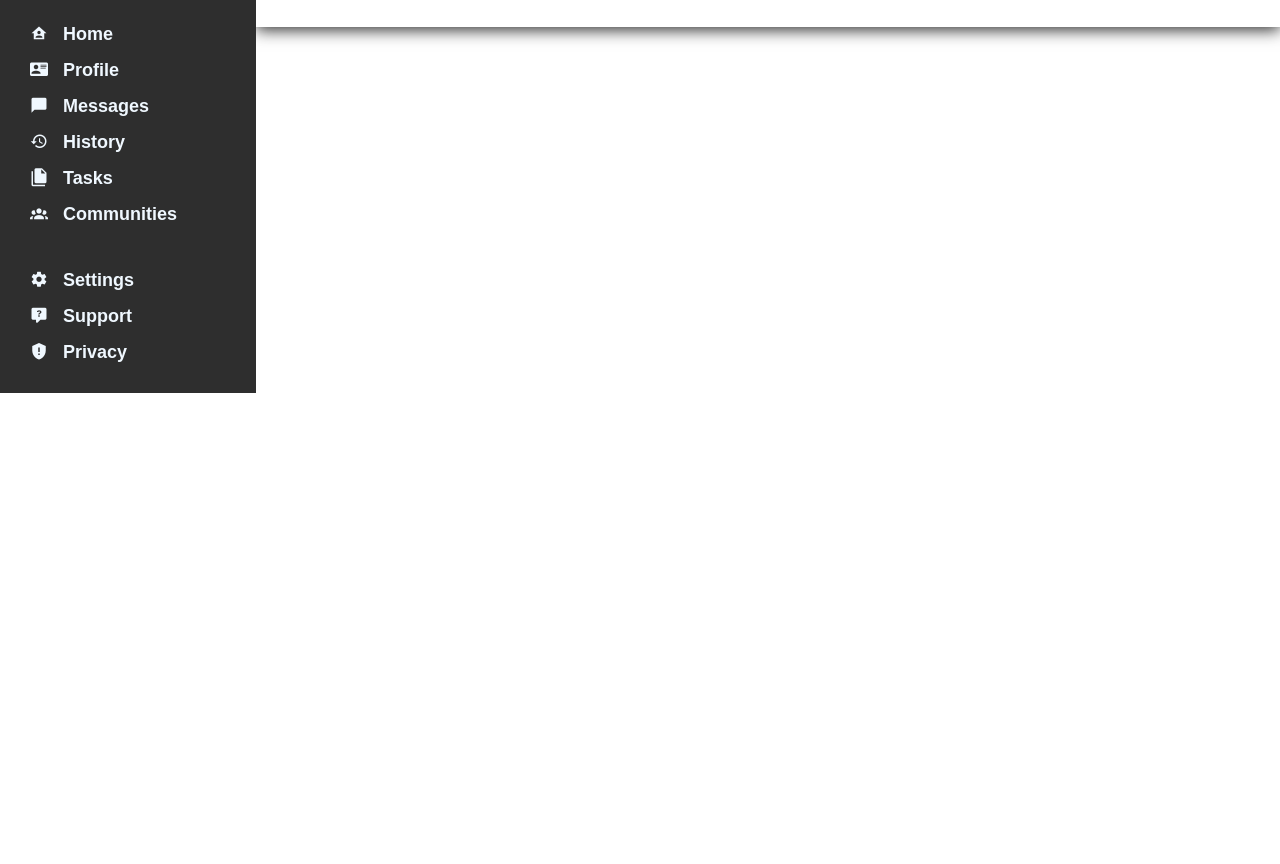
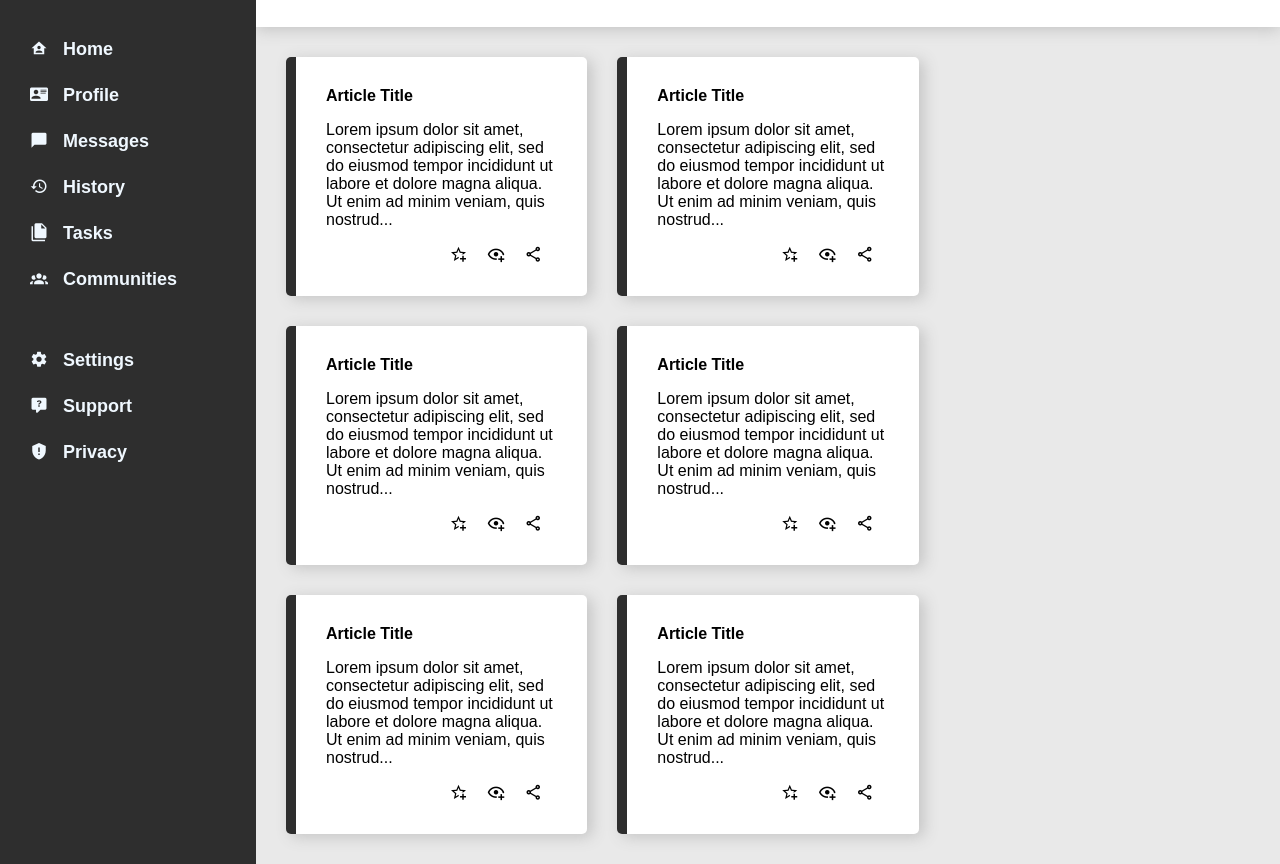
Before and after one commit to nathanielshuster/odin-admin-dashboard, a plain HTML site: page index.html in a window 1280 px wide. Shown: the part 72-936 px from the top of the page. Before the commit the page ends 800 px from the top, so only its background shows below. Drawn offline with Linux system fonts and the light colour scheme.

Commit message:
Remove grid from sidebar. Restructure main content grid

```diff
--- a/index.html
+++ b/index.html
@@ -30,9 +30,13 @@
     </header>
 
     <nav class="sidebar">
+      <div>
         <a href="#" class="nav-link spacer">
           <span class="mdi mdi-view-dashboard"></span>Dashboard
         </a>
+      </div>
+
+      <div class="menu">
         <a href="#" class="nav-link">
           <span class="mdi mdi-home-account"></span>Home
         </a>
@@ -51,6 +55,9 @@
         <a href="#" class="nav-link spacer">
           <span class="mdi mdi-account-group"></span>Communities
         </a>
+      </div>
+
+      <div class="menu">
         <a href="#" class="nav-link">
           <span class="mdi mdi-cog"></span>Settings
         </a>
@@ -60,7 +67,73 @@
         <a href="#" class="nav-link">
           <span class="mdi mdi-shield-alert"></span>Privacy
         </a>
+      </div>
     </nav>
+
+    <main class="content-area">
+      <div class="your-projects">
+        <div class="card">
+          <p class="title">Article Title</p>
+          <p>Lorem ipsum dolor sit amet, consectetur adipiscing elit, sed do eiusmod tempor incididunt ut labore et dolore magna aliqua. Ut enim ad minim veniam, quis nostrud...</p>
+          <div class="card-icons">
+            <span class="mdi mdi-star-plus-outline"></span>
+            <span class="mdi mdi-eye-plus-outline"></span>
+            <span class="mdi mdi-share-variant-outline"></span>
+          </div>
+        </div>
+
+        <div class="card">
+          <p class="title">Article Title</p>
+          <p>Lorem ipsum dolor sit amet, consectetur adipiscing elit, sed do eiusmod tempor incididunt ut labore et dolore magna aliqua. Ut enim ad minim veniam, quis nostrud...</p>
+          <div class="card-icons">
+            <span class="mdi mdi-star-plus-outline"></span>
+            <span class="mdi mdi-eye-plus-outline"></span>
+            <span class="mdi mdi-share-variant-outline"></span>
+          </div>
+        </div>
+
+        <div class="card">
+          <p class="title">Article Title</p>
+          <p>Lorem ipsum dolor sit amet, consectetur adipiscing elit, sed do eiusmod tempor incididunt ut labore et dolore magna aliqua. Ut enim ad minim veniam, quis nostrud...</p>
+          <div class="card-icons">
+            <span class="mdi mdi-star-plus-outline"></span>
+            <span class="mdi mdi-eye-plus-outline"></span>
+            <span class="mdi mdi-share-variant-outline"></span>
+          </div>
+        </div>
+
+        <div class="card">
+          <p class="title">Article Title</p>
+          <p>Lorem ipsum dolor sit amet, consectetur adipiscing elit, sed do eiusmod tempor incididunt ut labore et dolore magna aliqua. Ut enim ad minim veniam, quis nostrud...</p>
+          <div class="card-icons">
+            <span class="mdi mdi-star-plus-outline"></span>
+            <span class="mdi mdi-eye-plus-outline"></span>
+            <span class="mdi mdi-share-variant-outline"></span>
+          </div>
+        </div>
+
+        <div class="card">
+          <p class="title">Article Title</p>
+          <p>Lorem ipsum dolor sit amet, consectetur adipiscing elit, sed do eiusmod tempor incididunt ut labore et dolore magna aliqua. Ut enim ad minim veniam, quis nostrud...</p>
+          <div class="card-icons">
+            <span class="mdi mdi-star-plus-outline"></span>
+            <span class="mdi mdi-eye-plus-outline"></span>
+            <span class="mdi mdi-share-variant-outline"></span>
+          </div>
+        </div>
+
+        <div class="card">
+          <p class="title">Article Title</p>
+          <p>Lorem ipsum dolor sit amet, consectetur adipiscing elit, sed do eiusmod tempor incididunt ut labore et dolore magna aliqua. Ut enim ad minim veniam, quis nostrud...</p>
+          <div class="card-icons">
+            <span class="mdi mdi-star-plus-outline"></span>
+            <span class="mdi mdi-eye-plus-outline"></span>
+            <span class="mdi mdi-share-variant-outline"></span>
+          </div>
+        </div>
+      </div>
+
+    </main>
   </div>
 
     <!-- <div class="content-area">
--- a/styles.css
+++ b/styles.css
@@ -12,13 +12,18 @@ body {
   grid-column: 1/2;
   grid-row: 1/3;
 
-  display: grid;
-  gap: 15px;
   padding: 30px;
   background-color: rgb(46, 46, 46);
+  z-index: 2;
+}
+
+.menu {
+  display: grid;
+  gap: 25px;
 }
 
 .nav-link {
+  display: block;
   text-decoration: none;
   font-size: 18px;
   font-weight: bold;
@@ -31,7 +36,7 @@ body {
 }
 
 .spacer {
-  margin-bottom: 30px;
+  margin-bottom: 60px;
 }
 
 .header {
@@ -40,7 +45,8 @@ body {
 
   padding: 19px 30px 30px 30px;
   align-items: center;
-  box-shadow: 0px 3px 15px rgb(46, 46, 46);
+  box-shadow: 0px 3px 15px #c4c4c4;
+  z-index: 1;
 }
 
 .pfp {
@@ -88,3 +94,36 @@ button {
   justify-content: center;
   gap: 10px;
 }
+
+.content-area {
+  display: grid;
+  grid-template-columns: repeat(3, 1fr);
+  gap: 30px;
+
+  padding: 30px;
+  background-color: #e9e9e9;
+}
+
+.card {
+  background-color: white;
+  padding: 30px;
+  border-left: 10px solid rgb(46, 46, 46);
+  border-radius: 5px;
+  box-shadow: 5px 3px 15px #c4c4c4;
+}
+
+.title {
+  margin: auto;
+  font-weight: bold;
+}
+
+.card-icons {
+  text-align: right;
+}
+
+.your-projects {
+  grid-column: 1/3;
+  display: grid;
+  grid-template-columns: repeat(2, 1fr);
+  gap: 30px;
+}
```
Lines whose indentation alone changed are shown as unchanged.
